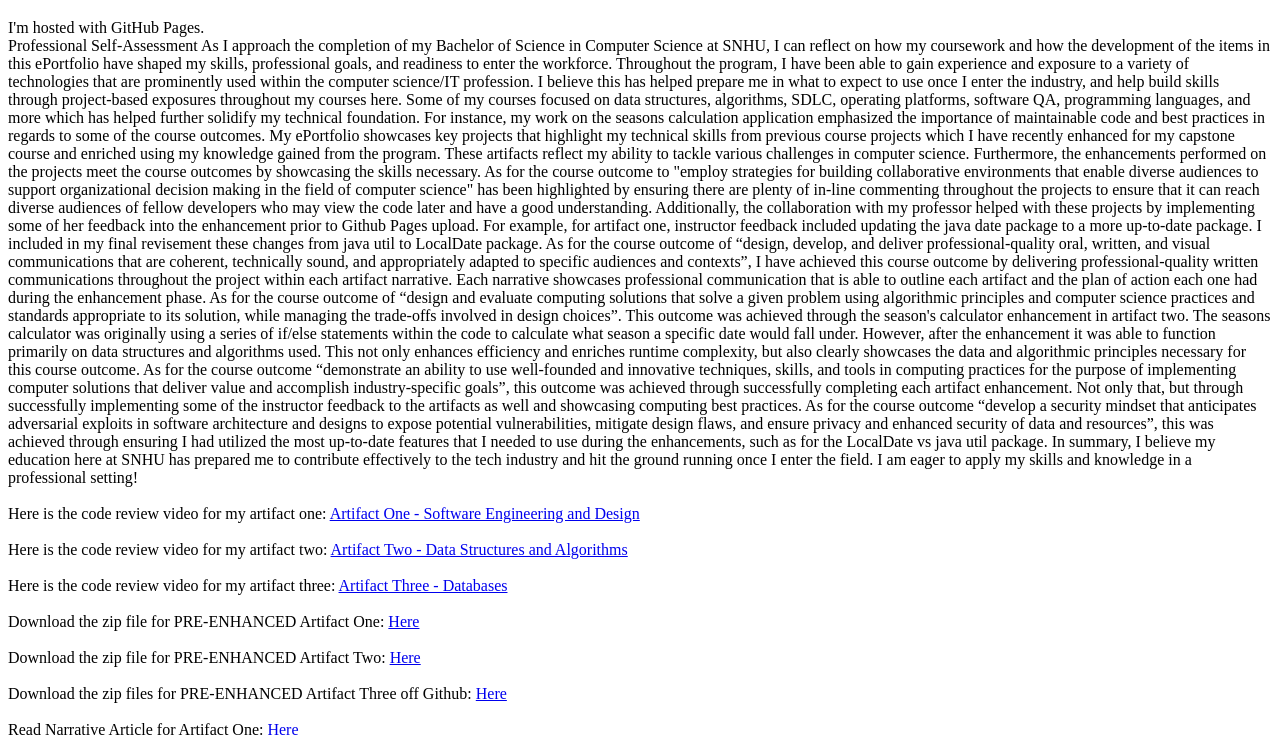
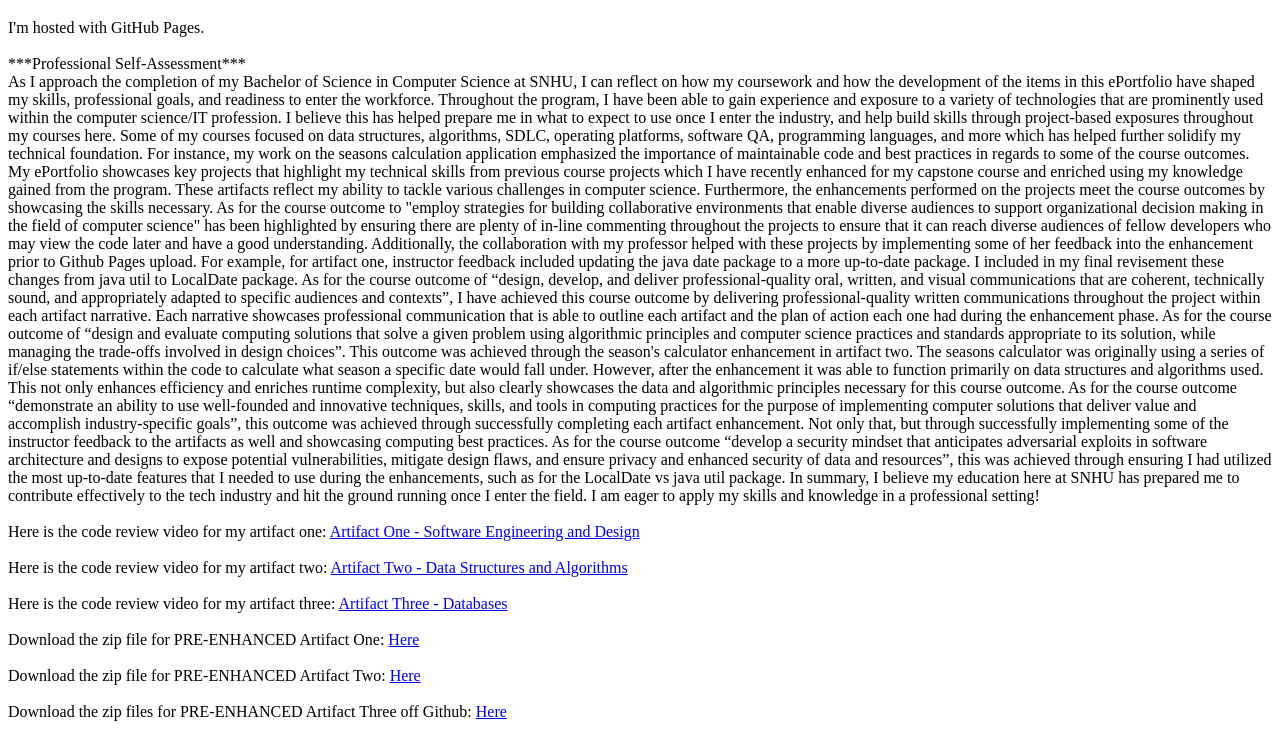
Before and after one commit to briannadelariva/briannadelariva.github.io, a plain HTML site: page index.html in a window 1280 px wide. Shown: the part 61-796 px from the top of the page. Drawn offline with Linux system fonts and the light colour scheme.

Commit message:
Update index.html

```diff
--- a/index.html
+++ b/index.html
@@ -6,7 +6,7 @@
 
    <br>
 
-Professional Self-Assessment
+<br> ***Professional Self-Assessment***<br>
 As I approach the completion of my Bachelor of Science in Computer Science at SNHU, I can reflect on how my coursework and how the development of the items in this ePortfolio have shaped my skills, professional goals, and readiness to enter the workforce.
 Throughout the program, I have been able to gain experience and exposure to a variety of technologies that are prominently used within the computer science/IT profession. I believe this has helped prepare me in what to expect to use once I enter the industry, and help build skills through project-based exposures throughout my courses here.
 Some of my courses focused on data structures, algorithms, SDLC, operating platforms, software QA, programming languages, and more which has helped further solidify my technical foundation. For instance, my work on the seasons calculation application emphasized the importance of maintainable code and best practices in regards to some of the course outcomes.
```
